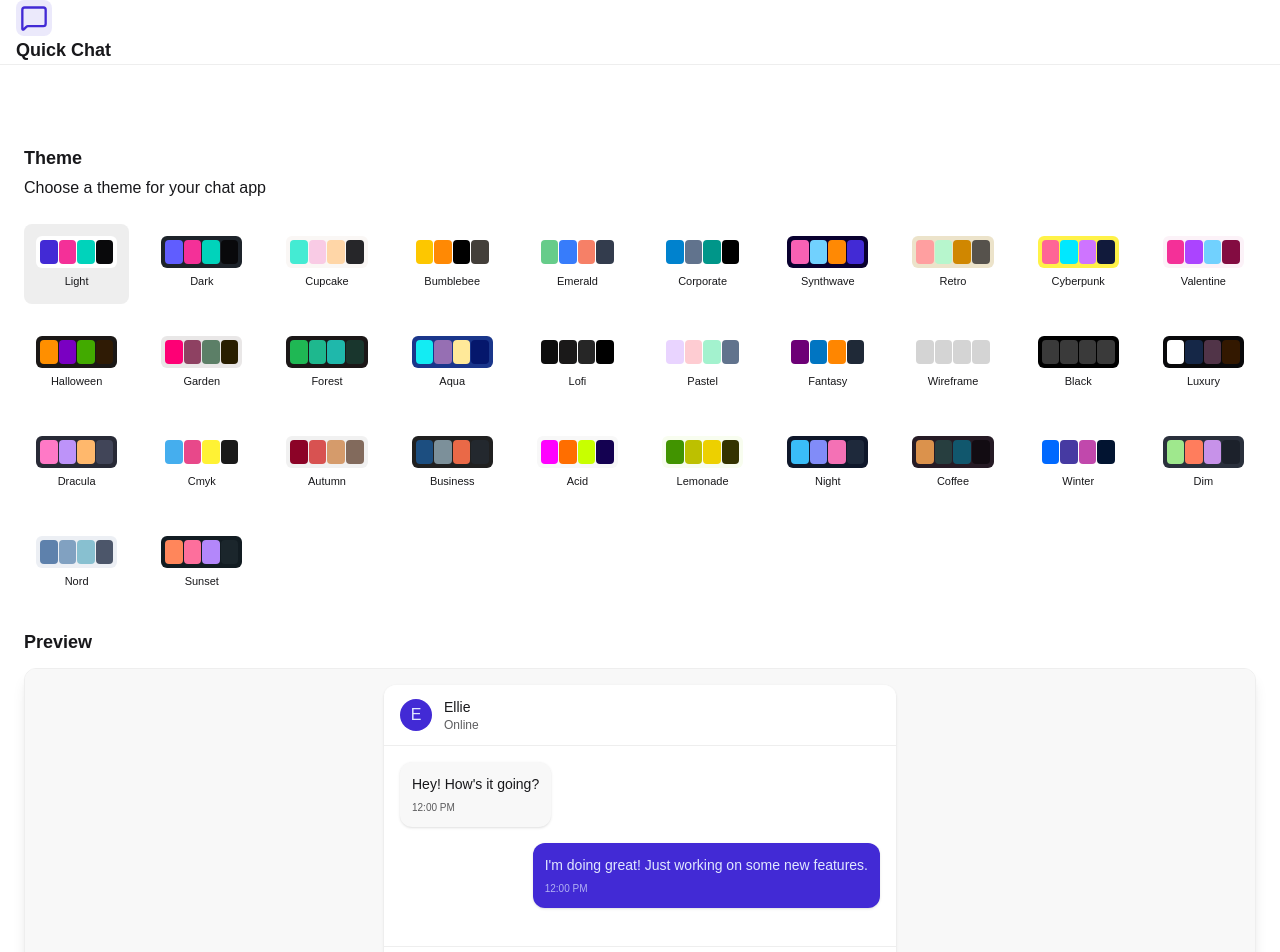
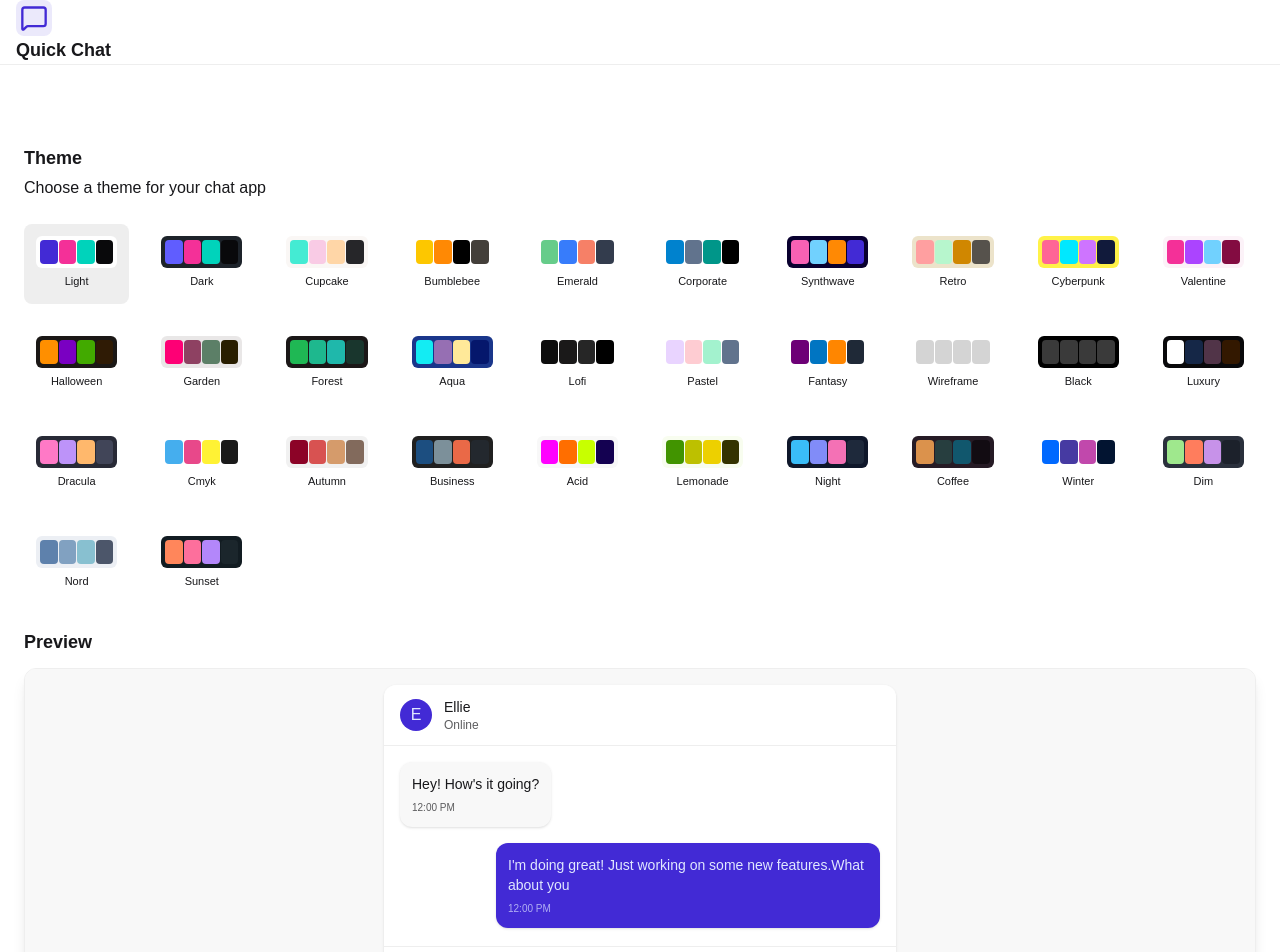
Before and after one commit to RTongit/Quick-Chat, a Next.js app in the folder frontend/: page /settings in a window 1280 px wide. Shown: the top 952 px of the page. Built offline with nearby package versions, Linux system fonts and the light colour scheme; no server answers.

Commit message:
Update message content in Preview_Messages

```diff
--- a/frontend/src/app/(pages)/settings/page.jsx
+++ b/frontend/src/app/(pages)/settings/page.jsx
@@ -8,7 +8,7 @@ const Preview_Messages = [
   { id: 1, content: "Hey! How's it going?", isSent: false },
   {
     id: 2,
-    content: "I'm doing great! Just working on some new features.",
+    content: "I'm doing great! Just working on some new features.What about you",
     isSent: true,
   },
 ];
```
